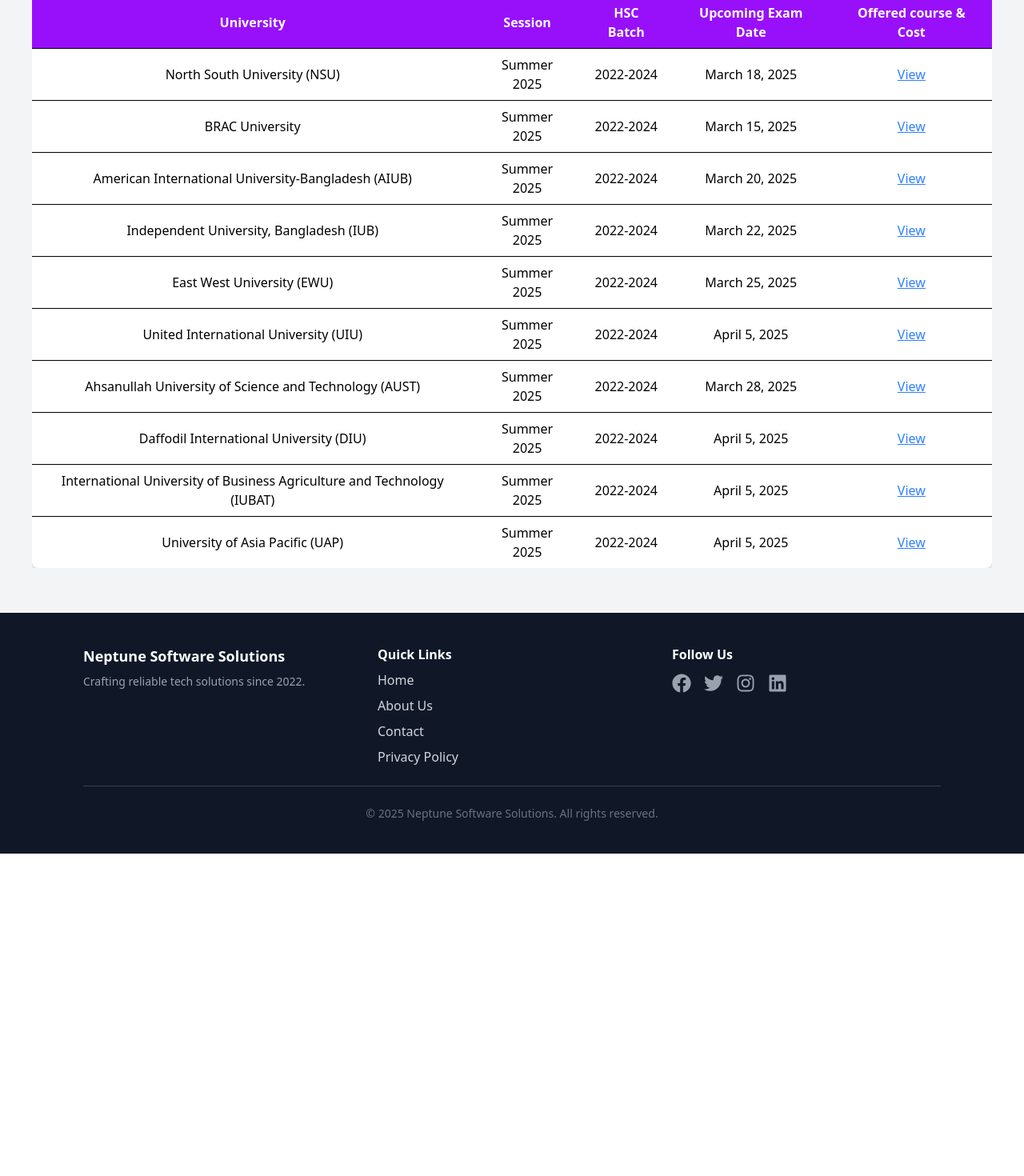
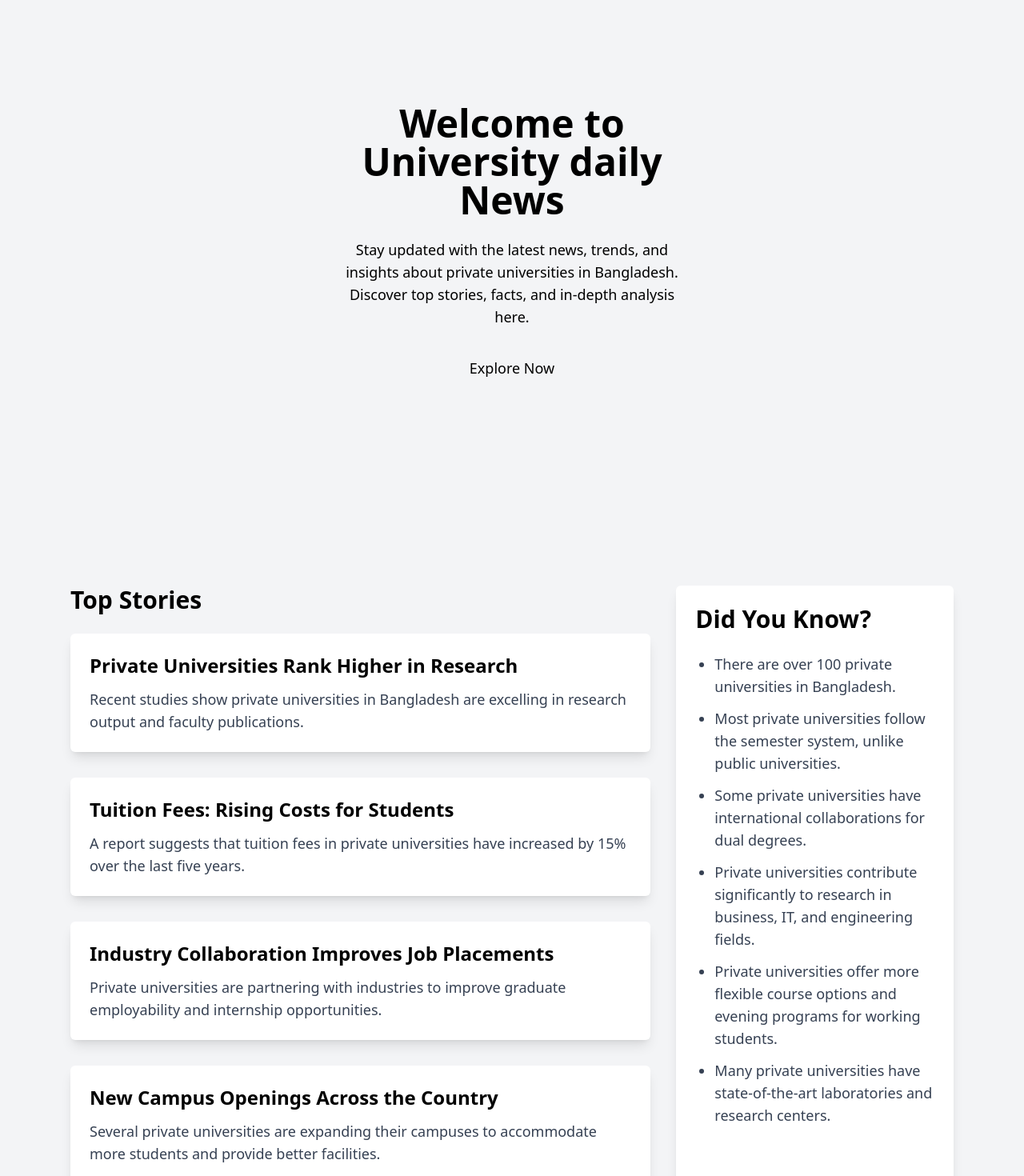
Before and after one commit to hossaintaufiq/University_Admission_Helper, a React (Vite) app in the folder Admission Helper/: page / in a window 1280 px wide. Shown: the part 180-1650 px from the top of the page at 80% size. Before the commit the page ends 1247 px from the top, so only its background shows below. Built offline with nearby package versions, Linux system fonts and the light colour scheme.

Commit message:
news section added and a home page

```diff
--- a/Admission Helper/src/App.jsx
+++ b/Admission Helper/src/App.jsx
@@ -8,6 +8,7 @@
 import Details  from "./Pages/Details"
 import Footer from "./Pages/Footer"
 import SubjectComparison from "./Pages/SubjectComparison"
+import AdmissionTest from "./Pages/AdmissionTest"
 const App = () => {
   return (
 
@@ -18,6 +19,7 @@
       <main className="flex grow container mx-auto p-6  justify-center bg-gray-100">
       <Routes className="flex grow p-4">
           <Route path="/" element={<Homepage/>}/>
+          <Route path="/admissionTest" element={<AdmissionTest/>} />
           <Route path="/about" element={<AboutUs/>} />
           <Route path="/contact" element={<Contacts/>} />
           <Route path="/details/:universityId" element={<Details/>} />\
@@ -26,6 +28,7 @@
       </main>
 
         <Footer/>
+
       </div>
 
       </BrowserRouter>
--- a/Admission Helper/src/Components/Navbar.jsx
+++ b/Admission Helper/src/Components/Navbar.jsx
@@ -18,6 +18,11 @@
           <li>
             <Link to="/" className="hover:text-gray-200 transition">
               Home
+            </Link>
+          </li>
+          <li>
+            <Link to="/AdmissionTest" className="hover:text-gray-200 transition">
+              Admission
             </Link>
           </li>
           <li>
@@ -67,6 +72,15 @@
           </li>
           <li>
             <Link
+              to="/AdmissionTest"
+              className="block hover:text-gray-200"
+              onClick={() => setIsOpen(false)}
+            >
+              Admission
+            </Link>
+          </li>
+          <li>
+            <Link
               to="/subjectComparison"
               className="block hover:text-gray-200"
               onClick={() => setIsOpen(false)}
--- /dev/null
+++ b/Admission Helper/src/Pages/AdmissionTest.jsx
@@ -0,0 +1,71 @@
+
+import { Link } from "react-router-dom";
+import PropTypes from "prop-types";
+import universityData from "../Data/universityData.json";
+
+const AdmissionTable = ({ universities }) => {
+  return (
+    <div className="p-4">
+      <h2 className="text-2xl font-bold text-center">Private University Admission Test</h2>
+      <p className="text-center text-gray-600">
+        পরবর্তী ভর্তি পরীক্ষায় যারা অংশগ্রহণ করতে পারবে
+      </p>
+      <div className="overflow-x-auto">
+        <table className="min-w-full bg-white shadow-md rounded-lg mt-4">
+          <thead>
+            <tr className="bg-purple-600 text-white">
+              <th className="py-2 px-4">University</th>
+              <th className="py-2 px-4">Session</th>
+              <th className="py-2 px-4">HSC Batch</th>
+              <th className="py-2 px-4">Upcoming Exam Date</th>
+              <th className="py-2 px-4">Offered course & Cost</th>
+            </tr>
+          </thead>
+          <tbody>
+            {universities.map((uni, index) => (
+              <tr key={index} className="border-t text-center">
+                <td className="py-2 px-4">{uni.name}</td>
+                <td className="py-2 px-4">{uni.session}</td>
+                <td className="py-2 px-4">{uni.hscBatch}</td>
+                <td className="py-2 px-4">{uni.examDate}</td>
+                <td className="py-2 px-4">
+                  <Link
+                    to={`/details/${uni.id}`}
+                    className="text-blue-500 underline hover:text-blue-700"
+                  >
+                    View
+                  </Link>
+                </td>
+              </tr>
+            ))}
+          </tbody>
+        </table>
+      </div>
+      <p className="text-center mt-4 text-gray-700">
+        {/* অফলাইনে/অনলাইনে ব্যাচে ভর্তি হতে কল করুন: <strong>০১৩১৯৯৭৭৪৭৬</strong> */}
+      </p>
+    </div>
+  );
+};
+
+AdmissionTable.propTypes = {
+  universities: PropTypes.arrayOf(
+    PropTypes.shape({
+      id: PropTypes.number.isRequired,
+      name: PropTypes.string.isRequired,
+      session: PropTypes.string.isRequired,
+      hscBatch: PropTypes.string.isRequired,
+      examDate: PropTypes.string.isRequired,
+    })
+  ).isRequired,
+};
+
+const AdmisionTest = () => {
+  return (
+    <div>
+       <AdmissionTable universities={universityData} />
+    </div>
+  )
+}
+
+export default AdmisionTest
--- a/Admission Helper/src/Pages/Homepage.jsx
+++ b/Admission Helper/src/Pages/Homepage.jsx
@@ -1,69 +1,63 @@
+import { useState } from "react";
 
-import { Link } from "react-router-dom";
-import PropTypes from "prop-types";
-import universityData from "../Data/universityData.json";
+const newsData = [
+  { id: 1, title: "Private Universities Rank Higher in Research", content: "Recent studies show private universities in Bangladesh are excelling in research output and faculty publications." },
+  { id: 2, title: "Tuition Fees: Rising Costs for Students", content: "A report suggests that tuition fees in private universities have increased by 15% over the last five years." },
+  { id: 3, title: "Industry Collaboration Improves Job Placements", content: "Private universities are partnering with industries to improve graduate employability and internship opportunities." },
+  { id: 4, title: "New Campus Openings Across the Country", content: "Several private universities are expanding their campuses to accommodate more students and provide better facilities." },
+  { id: 5, title: "Scholarship Programs on the Rise", content: "Many private universities are introducing new scholarship programs to support financially disadvantaged students." }
+];
 
-const AdmissionTable = ({ universities }) => {
-  return (
-    <div className="p-4">
-      <h2 className="text-2xl font-bold text-center">Private University Admission Test</h2>
-      <p className="text-center text-gray-600">
-        পরবর্তী ভর্তি পরীক্ষায় যারা অংশগ্রহণ করতে পারবে
-      </p>
-      <div className="overflow-x-auto">
-        <table className="min-w-full bg-white shadow-md rounded-lg mt-4">
-          <thead>
-            <tr className="bg-purple-600 text-white">
-              <th className="py-2 px-4">University</th>
-              <th className="py-2 px-4">Session</th>
-              <th className="py-2 px-4">HSC Batch</th>
-              <th className="py-2 px-4">Upcoming Exam Date</th>
-              <th className="py-2 px-4">Offered course & Cost</th>
-            </tr>
-          </thead>
-          <tbody>
-            {universities.map((uni, index) => (
-              <tr key={index} className="border-t text-center">
-                <td className="py-2 px-4">{uni.name}</td>
-                <td className="py-2 px-4">{uni.session}</td>
-                <td className="py-2 px-4">{uni.hscBatch}</td>
-                <td className="py-2 px-4">{uni.examDate}</td>
-                <td className="py-2 px-4">
-                  <Link
-                    to={`/details/${uni.id}`}
-                    className="text-blue-500 underline hover:text-blue-700"
-                  >
-                    View
-                  </Link>
-                </td>
-              </tr>
-            ))}
-          </tbody>
-        </table>
-      </div>
-      <p className="text-center mt-4 text-gray-700">
-        {/* অফলাইনে/অনলাইনে ব্যাচে ভর্তি হতে কল করুন: <strong>০১৩১৯৯৭৭৪৭৬</strong> */}
-      </p>
-    </div>
-  );
-};
-
-AdmissionTable.propTypes = {
-  universities: PropTypes.arrayOf(
-    PropTypes.shape({
-      id: PropTypes.number.isRequired,
-      name: PropTypes.string.isRequired,
-      session: PropTypes.string.isRequired,
-      hscBatch: PropTypes.string.isRequired,
-      examDate: PropTypes.string.isRequired,
-    })
-  ).isRequired,
-};
+const factsData = [
+  "There are over 100 private universities in Bangladesh.",
+  "Most private universities follow the semester system, unlike public universities.",
+  "Some private universities have international collaborations for dual degrees.",
+  "Private universities contribute significantly to research in business, IT, and engineering fields.",
+  "Private universities offer more flexible course options and evening programs for working students.",
+  "Many private universities have state-of-the-art laboratories and research centers."
+];
 
 const Homepage = () => {
+  const [news] = useState(newsData);
+  const [facts] = useState(factsData);
+
   return (
-    <div>
-      <AdmissionTable universities={universityData} />
+    <div className="bg-gray-100 min-h-screen">
+      <div className="hero bg-base-200 min-h-screen flex items-center justify-center">
+        <div className="hero-content text-center">
+          <div className="max-w-md">
+            <h1 className="text-5xl font-bold">Welcome to University daily News</h1>
+            <p className="py-6 text-lg">
+              Stay updated with the latest news, trends, and insights about private universities in Bangladesh. Discover top stories, facts, and in-depth analysis here.
+            </p>
+            <button className="btn btn-primary text-lg px-6 py-3">Explore Now</button>
+          </div>
+        </div>
+      </div>
+
+      {/* news part  */}
+      <div className="p-6 max-w-6xl mx-auto">
+        {/* <header className="text-center text-5xl font-bold border-b-4 pb-6 mb-8">University News Daily</header> */}
+        <main className="grid grid-cols-1 md:grid-cols-3 gap-8">
+          <section className="md:col-span-2">
+            <h2 className="text-3xl font-semibold mb-6">Top Stories</h2>
+            {news.map((article) => (
+              <article key={article.id} className="mb-8 p-6 bg-white shadow-lg rounded-md">
+                <h3 className="text-2xl font-bold">{article.title}</h3>
+                <p className="text-gray-700 mt-3 text-lg">{article.content}</p>
+              </article>
+            ))}
+          </section>
+          <aside className="bg-white p-6 shadow-lg rounded-md">
+            <h2 className="text-3xl font-semibold mb-6">Did You Know?</h2>
+            <ul className="list-disc pl-6 text-lg">
+              {facts.map((fact, index) => (
+                <li key={index} className="text-gray-700 mb-3">{fact}</li>
+              ))}
+            </ul>
+          </aside>
+        </main>
+      </div>
     </div>
   );
 };
```
